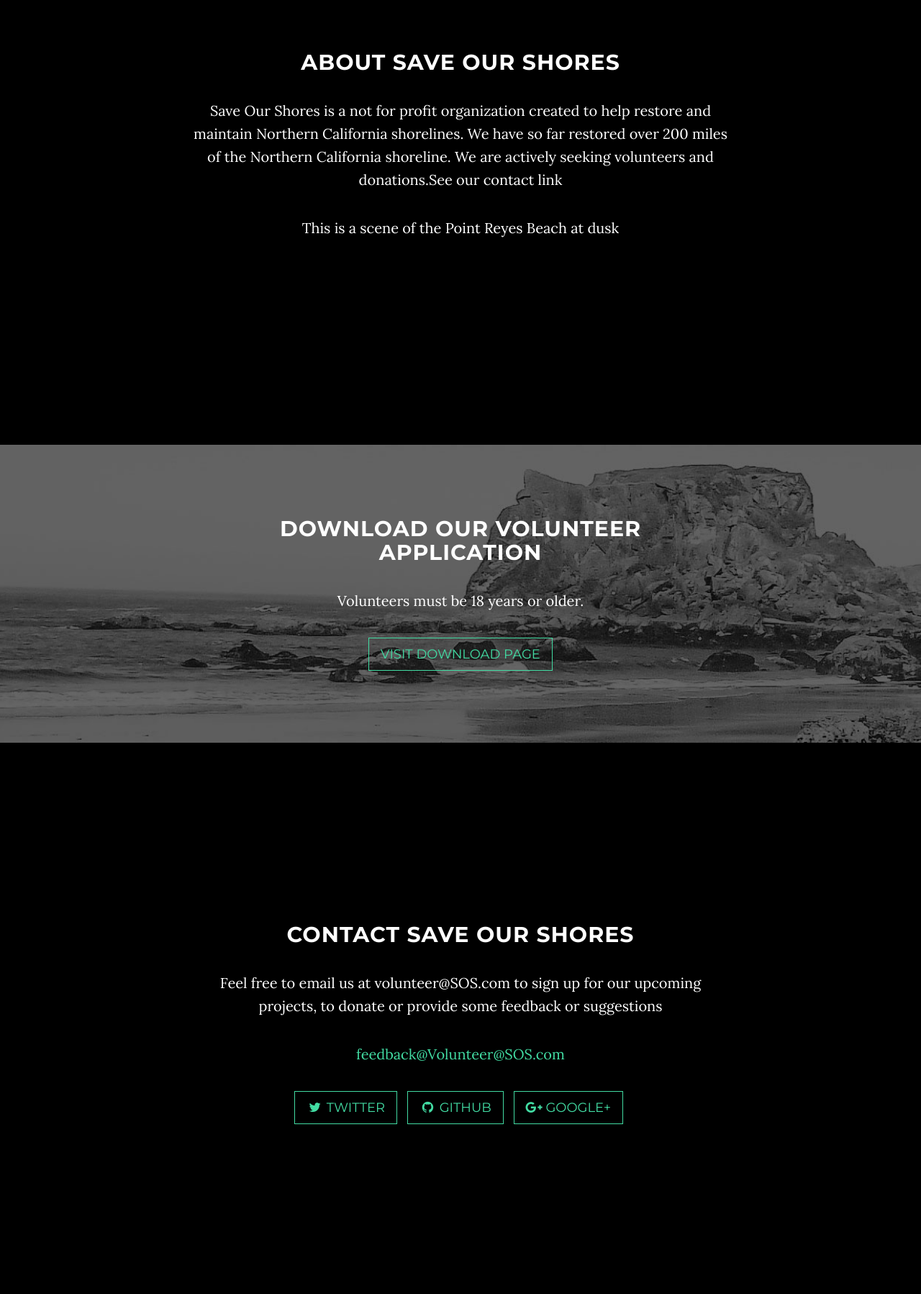
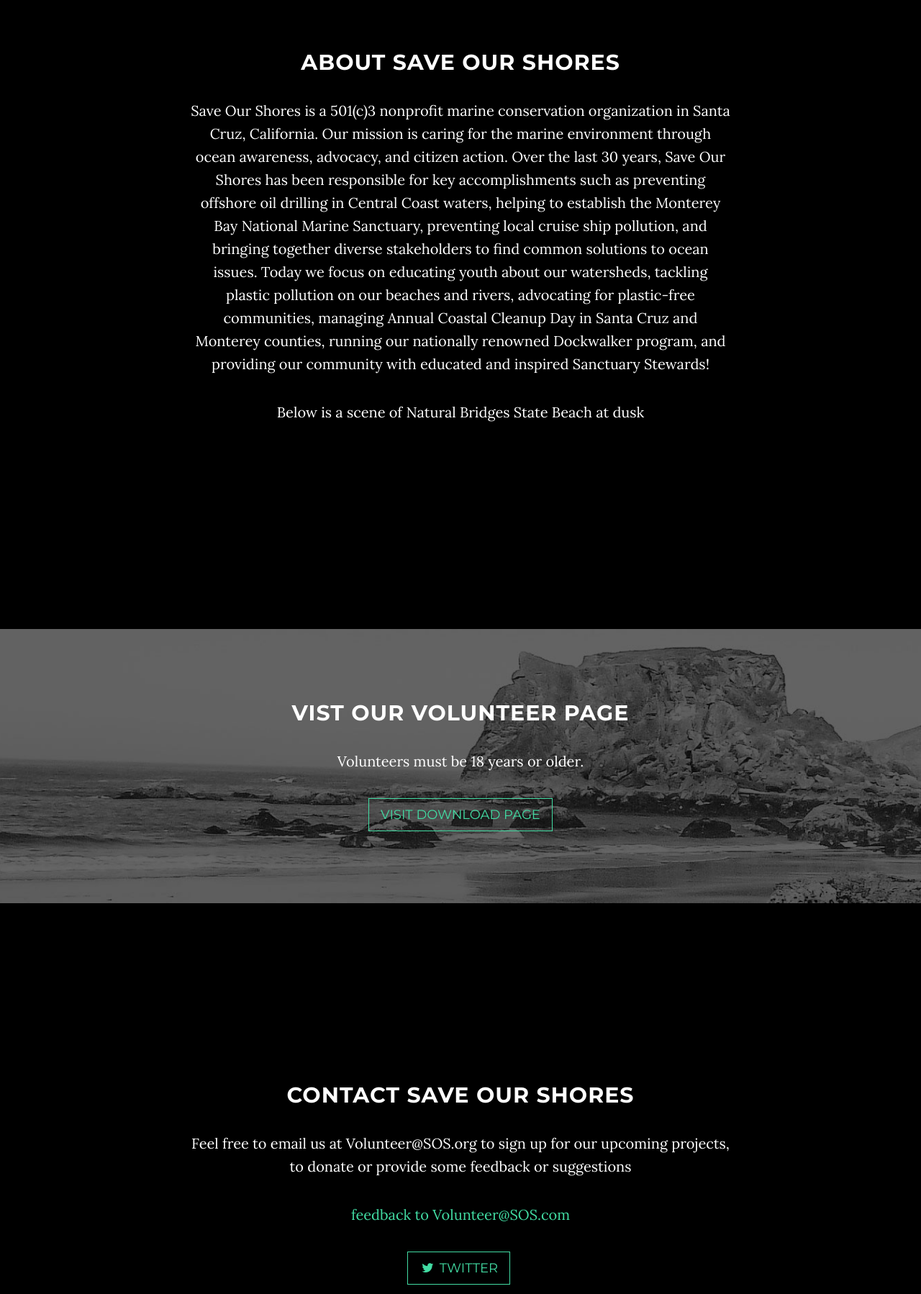
Before and after one commit to DHStrong/DanielA, a website: page bootstrap-SOS Project/index.html in a window 1280 px wide. Shown: the part 980-2778 px from the top of the page at 72% size. Drawn offline with nearby package versions, Linux system fonts and the light colour scheme; some packages are replaced by stand-ins of ours.

Commit message:
number 7

```diff
--- a/bootstrap-SOS Project/index.html
+++ b/bootstrap-SOS Project/index.html
@@ -75,7 +75,7 @@
                 <div class="row">
                     <div class="col-md-8 col-md-offset-2">
                         <h1 class="brand-heading">SAVE OUR SHORES</h1>
-                        <p class="intro-text">A volunteer organization that serves to restore and maintain Northen California's shoreline.
+                        <p class="intro-text">A volunteer organization that serves to restore and maintain Central California's shoreline.
                            </p>
                         <a href="#about" class="btn btn-circle page-scroll">
                             <i class="fa fa-angle-double-down animated"></i>
@@ -91,8 +91,10 @@
         <div class="row">
             <div class="col-lg-8 col-lg-offset-2">
                 <h2>About Save Our Shores</h2>
-                <p>Save Our Shores is a not for profit organization created to help restore and maintain Northern California shorelines. We have so far restored over 200 miles of the Northern California shoreline. We are actively seeking volunteers and donations.See our contact link</p>
-                <p>This is a scene of the Point Reyes Beach at dusk </p>
+                <p>Save Our Shores is a 501(c)3 nonprofit marine conservation organization in Santa Cruz, California. Our mission is caring for the marine environment through ocean awareness, advocacy, and citizen action.
+				Over the last 30 years, Save Our Shores has been responsible for key accomplishments such as preventing offshore oil drilling in Central Coast waters, helping to establish the Monterey Bay National Marine Sanctuary, preventing local cruise ship pollution, and bringing together diverse stakeholders to find common solutions to ocean issues. Today we focus on educating youth about our watersheds, tackling plastic pollution on our beaches and rivers, advocating for plastic-free communities, managing Annual Coastal Cleanup Day in Santa Cruz and Monterey counties, running our nationally renowned Dockwalker program, and providing our community with educated and inspired Sanctuary Stewards!</p>
+
+                <p>Below is a scene of Natural Bridges State Beach at dusk </p>
 
             </div>
         </div>
@@ -103,9 +105,9 @@
         <div class="download-section">
             <div class="container">
                 <div class="col-lg-8 col-lg-offset-2">
-                    <h2>Download our Volunteer Application</h2>
+                    <h2>Vist our Volunteer Page</h2>
                     <p>Volunteers must be 18 years or older.</p>
-                    <a href="http://startbootstrap.com/template-overviews/grayscale/" class="btn btn-default btn-lg">Visit Download Page</a>
+                    <a href="http://saveourshores.org/volunteer/" class="btn btn-default btn-lg">Visit Download Page</a>
                 </div>
             </div>
         </div>
@@ -116,19 +118,14 @@
         <div class="row">
             <div class="col-lg-8 col-lg-offset-2">
                 <h2>Contact Save Our Shores</h2>
-                <p>Feel free to email us at volunteer@SOS.com to sign up for our upcoming projects, to donate or provide some feedback or suggestions</p>
-                <p><a href="mailto:Volunteer@SOS.com">feedback@Volunteer@SOS.com</a>
+                <p>Feel free to email us at Volunteer@SOS.org to sign up for our upcoming projects, to donate or provide some feedback or suggestions</p>
+                <p><a href="mailto:Volunteer@SOS.org">feedback to Volunteer@SOS.com</a>
                 </p>
                 <ul class="list-inline banner-social-buttons">
                     <li>
-                        <a href="https://twitter.com/SBootstrap" class="btn btn-default btn-lg"><i class="fa fa-twitter fa-fw"></i> <span class="network-name">Twitter</span></a>
+                        <a href="https://twitter.com/saveourshores" class="btn btn-default btn-lg"><i class="fa fa-twitter fa-fw"></i> <span class="network-name">Twitter</span></a>
                     </li>
-                    <li>
-                        <a href="https://github.com/IronSummitMedia/startbootstrap" class="btn btn-default btn-lg"><i class="fa fa-github fa-fw"></i> <span class="network-name">Github</span></a>
-                    </li>
-                    <li>
-                        <a href="https://plus.google.com/+Startbootstrap/posts" class="btn btn-default btn-lg"><i class="fa fa-google-plus fa-fw"></i> <span class="network-name">Google+</span></a>
-                    </li>
+
                 </ul>
             </div>
         </div>
```
